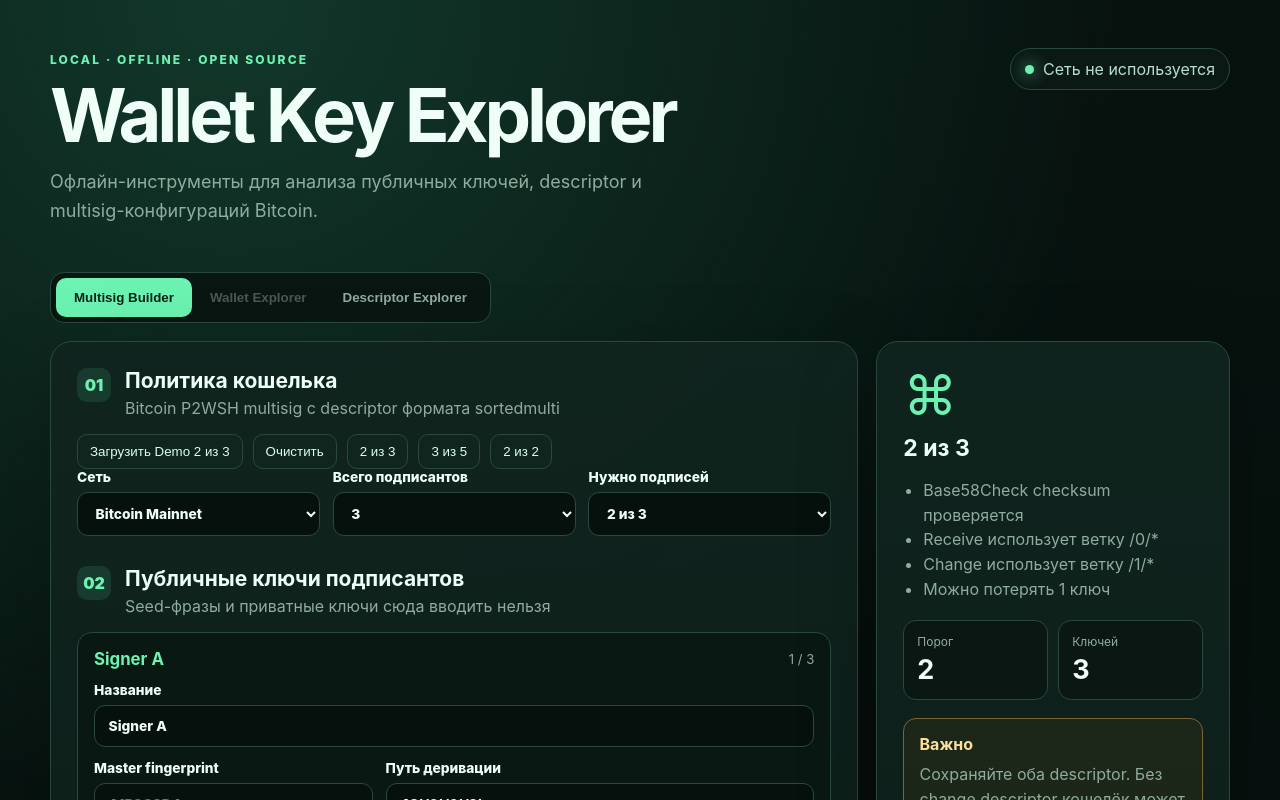
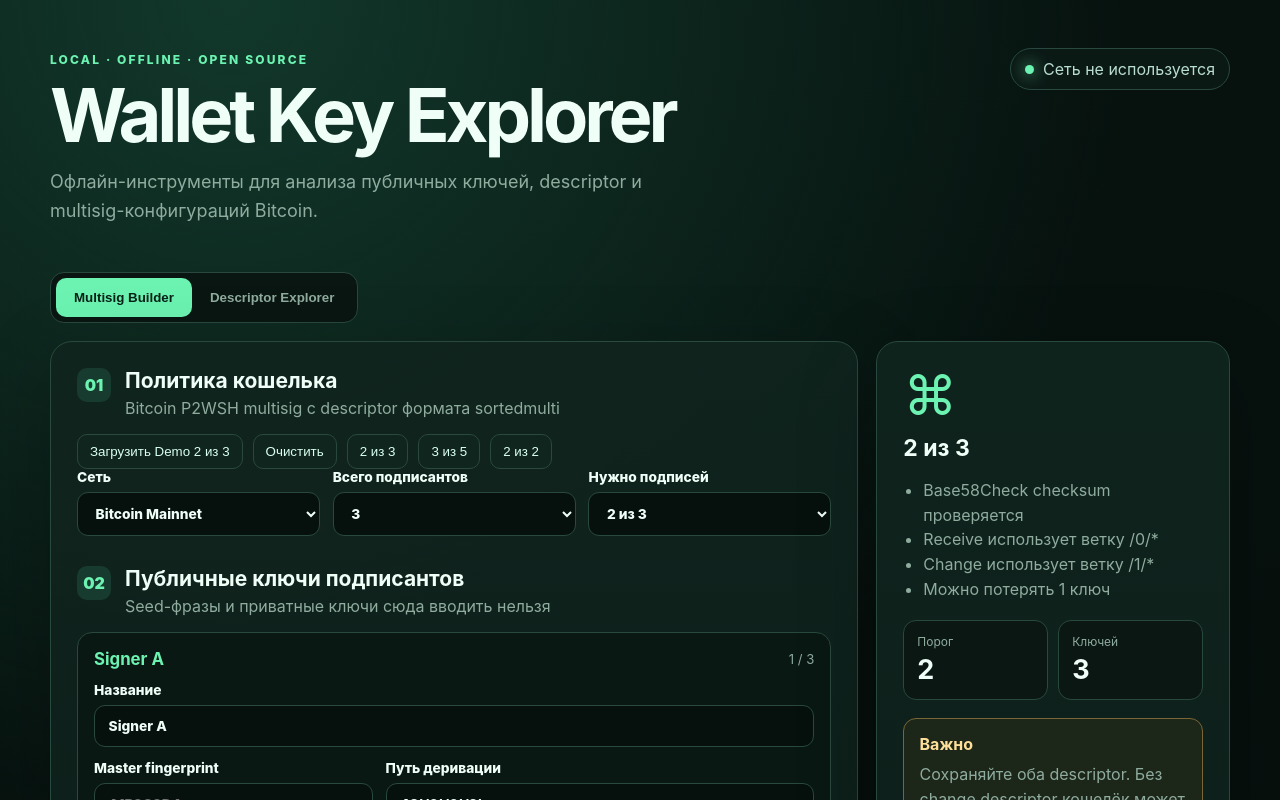
Before and after one commit to vanitoo/Wallet-Key-Explorer, a Next.js app: page / in a window 1280 px wide. Shown: the top 800 px of the page. Built offline with nearby package versions, Linux system fonts and the light colour scheme.

Commit message:
chore: remove wallet explorer placeholder

```diff
--- a/src/app/page.tsx
+++ b/src/app/page.tsx
@@ -35,7 +35,6 @@
 
       <div className="tabs main-tabs">
         <button className={activeTab === "multisig" ? "active" : ""} onClick={() => setActiveTab("multisig")}>Multisig Builder</button>
-        <button disabled>Wallet Explorer</button>
         <button className={activeTab === "descriptor" ? "active" : ""} onClick={() => setActiveTab("descriptor")}>Descriptor Explorer</button>
       </div>
 
```
